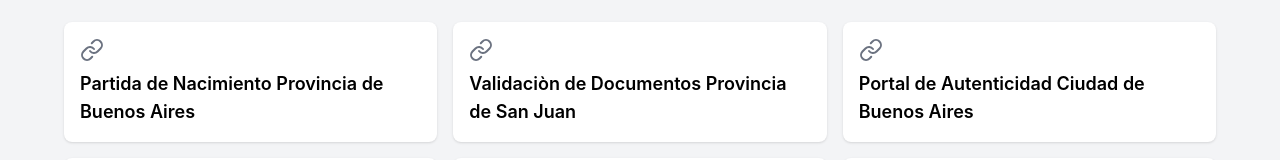
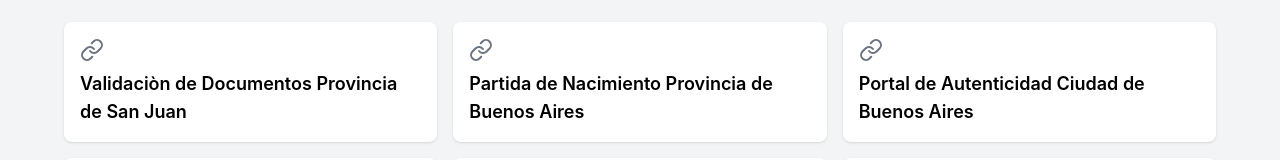
Before and after one commit to axelemanuel23/herramientas-migra, a React (Create React App) app: page / in a window 1280 px wide. Shown: the part 310-470 px from the top of the page. Built offline with nearby package versions, Linux system fonts and the light colour scheme.

Commit message:
Update App.js

```diff
--- a/src/App.js
+++ b/src/App.js
@@ -767,8 +767,8 @@ const App = () => {
         <div>
           <h2 className="text-2xl font-semibold mb-4">Salida</h2>
           <div className="grid grid-cols-1 md:grid-cols-2 lg:grid-cols-3 gap-4">
+            <OutputCard title="Validaciòn de Documentos Provincia de San Juan" url="https://validacion.sanjuan.gob.ar/" />
             <OutputCard title="Partida de Nacimiento Provincia de Buenos Aires" url="https://www.gdeba.gba.gob.ar/consultagedo/" />
-            <OutputCard title="Validaciòn de Documentos Provincia de San Juan" url="https://validacion.sanjuan.gob.ar/" />
             <OutputCard title="Portal de Autenticidad Ciudad de Buenos Aires" url="https://buenosaires.gob.ar/inicio/portal-autenticidad" />
             <OutputCard title="Verificacion de Apostilla o Legalizacion" url="https://www.argentina.gob.ar/relacionesexterioresyculto/legalizacion-internacional" />
             <OutputCard title="Consultar Último Ejemplar DNI" url="https://tramites.renaper.gob.ar/mi_ejemplar/" />
```
